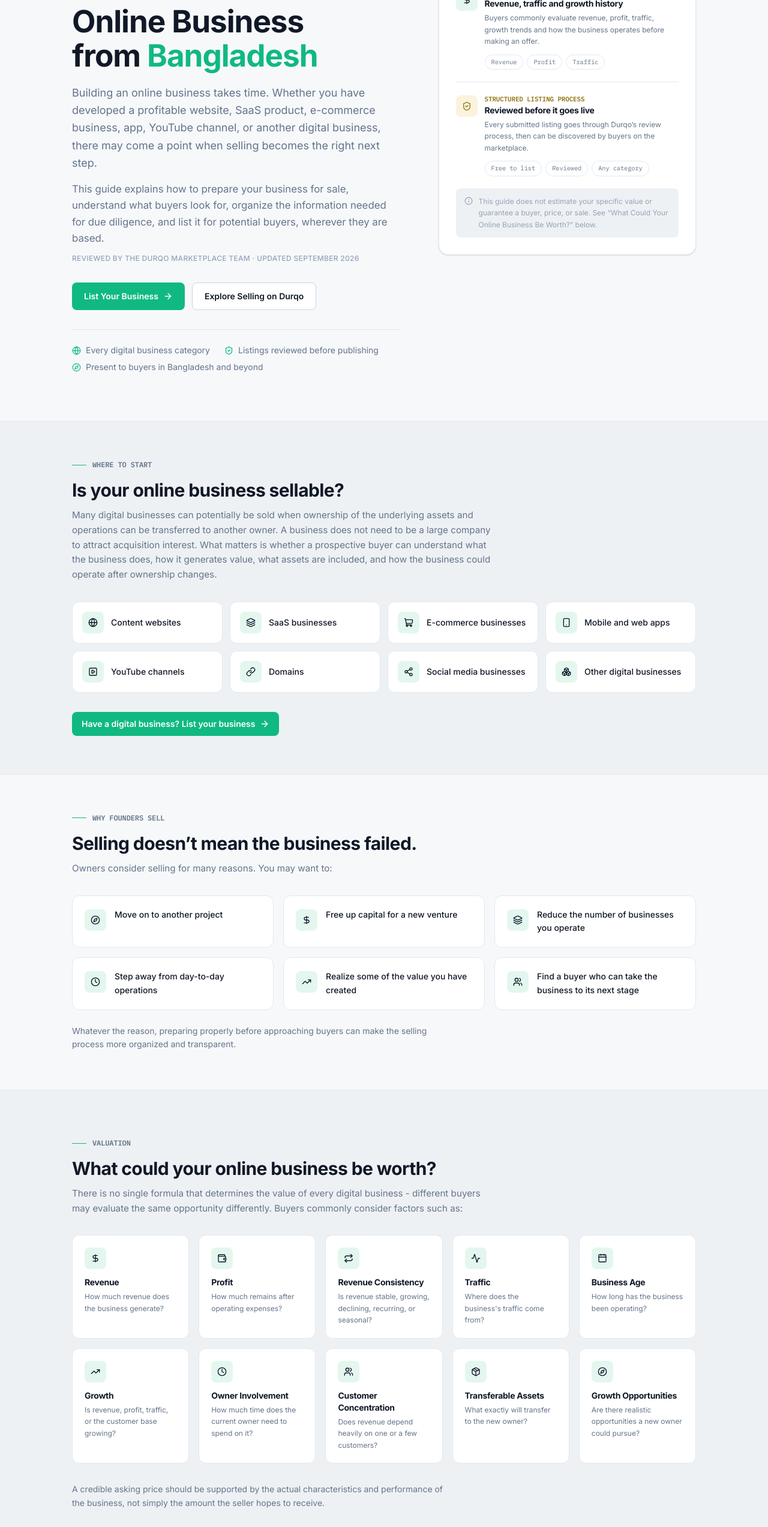
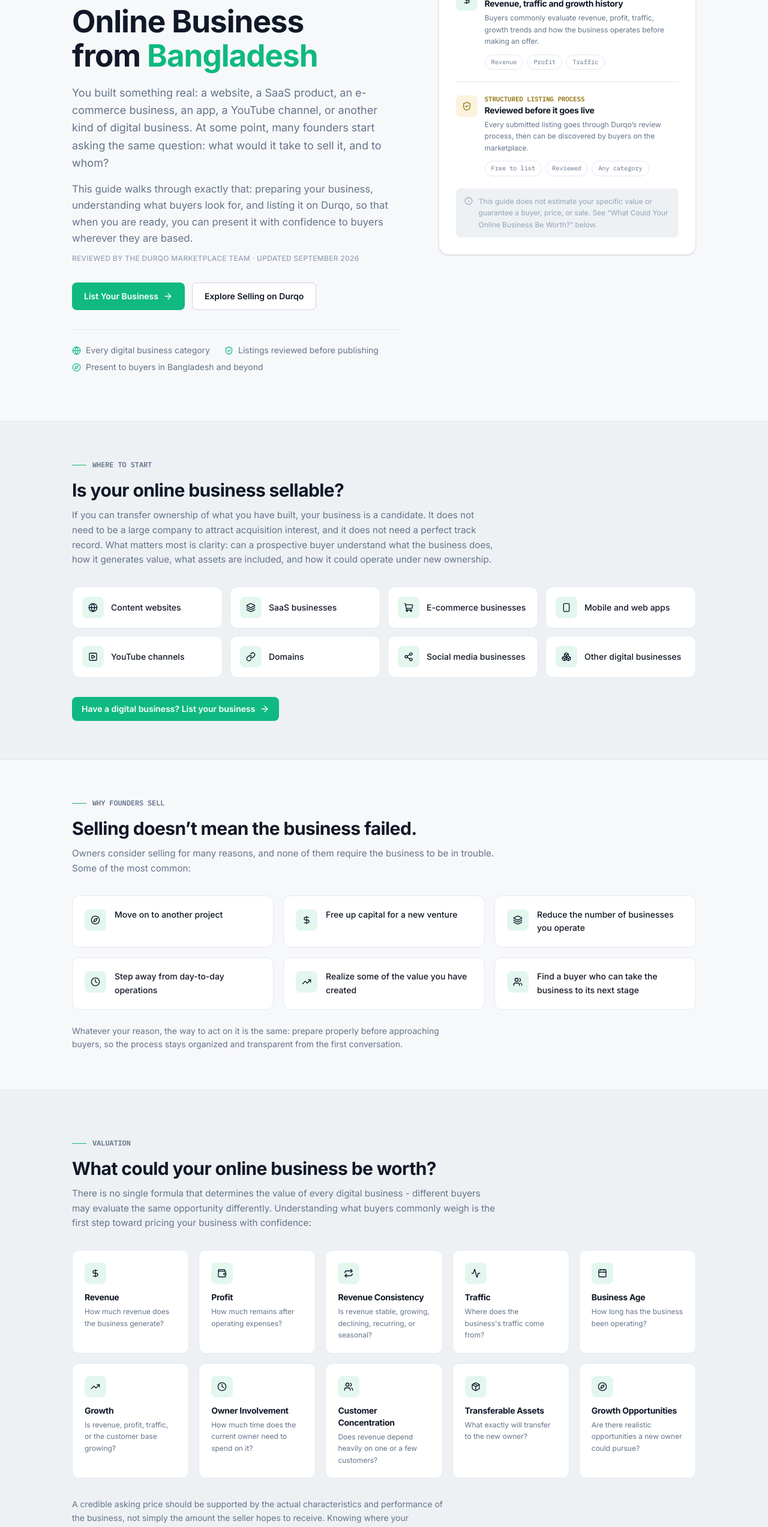
Before and after one commit to mdmanirmia/durqo-app, a Next.js app: page /sell-your-online-business-bangladesh in a window 1280 px wide. Shown: the part 234-2780 px from the top of the page at 60% size. Built offline with nearby package versions, Linux system fonts and the light colour scheme; no server answers.

Commit message:
Revise content for selling digital business guide
Updated the content to enhance clarity and engagement for potential sellers. Adjusted phrasing to emphasize the selling process and the importance of preparation.

```diff
--- a/src/app/sell-your-online-business-bangladesh/page.tsx
+++ b/src/app/sell-your-online-business-bangladesh/page.tsx
@@ -397,14 +397,14 @@ export default function SellYourOnlineBusinessBangladeshPage() {
                 </h1>
                 <div className="mt-5 flex flex-col gap-4 text-lg leading-relaxed text-ink-soft">
                   <p>
-                    Building an online business takes time. Whether you have developed a profitable website, SaaS
-                    product, e-commerce business, app, YouTube channel, or another digital business, there may come a
-                    point when selling becomes the right next step.
+                    You built something real: a website, a SaaS product, an e-commerce business, an app, a YouTube
+                    channel, or another kind of digital business. At some point, many founders start asking the same
+                    question: what would it take to sell it, and to whom?
                   </p>
                   <p className="text-[1.05rem]">
-                    This guide explains how to prepare your business for sale, understand what buyers look for,
-                    organize the information needed for due diligence, and list it for potential buyers, wherever
-                    they are based.
+                    This guide walks through exactly that: preparing your business, understanding what buyers look
+                    for, and listing it on Durqo, so that when you are ready, you can present it with confidence to
+                    buyers wherever they are based.
                   </p>
                 </div>
                 <p className="mt-3 text-xs font-medium uppercase tracking-wide text-ink-faint">
@@ -500,11 +500,11 @@ export default function SellYourOnlineBusinessBangladeshPage() {
               <DashEyebrow>Where to start</DashEyebrow>
               <h2 className="text-2xl sm:text-3xl">Is your online business sellable?</h2>
               <p className="mt-3 text-[0.95rem] leading-relaxed text-ink-soft">
-                Many digital businesses can potentially be sold when ownership of the underlying assets and operations
-                can be transferred to another owner. A business does not need to be a large company to attract
-                acquisition interest. What matters is whether a prospective buyer can understand what the business
-                does, how it generates value, what assets are included, and how the business could operate after
-                ownership changes.
+                If you can transfer ownership of what you have built, your business is a candidate. It does
+                not need to be a large company to attract acquisition interest, and it does not need a
+                perfect track record. What matters most is clarity: can a prospective buyer understand what
+                the business does, how it generates value, what assets are included, and how it could operate
+                under new ownership.
               </p>
             </div>
             <div className="grid grid-cols-2 gap-3 sm:grid-cols-4">
@@ -535,7 +535,8 @@ export default function SellYourOnlineBusinessBangladeshPage() {
               <DashEyebrow>Why founders sell</DashEyebrow>
               <h2 className="text-2xl sm:text-3xl">Selling doesn&rsquo;t mean the business failed.</h2>
               <p className="mt-3 text-[0.95rem] leading-relaxed text-ink-soft">
-                Owners consider selling for many reasons. You may want to:
+                Owners consider selling for many reasons, and none of them require the business to be in
+                trouble. Some of the most common:
               </p>
             </div>
             <div className="grid gap-4 sm:grid-cols-2 lg:grid-cols-3">
@@ -549,8 +550,8 @@ export default function SellYourOnlineBusinessBangladeshPage() {
               ))}
             </div>
             <p className="mt-6 max-w-[70ch] text-sm leading-relaxed text-ink-soft">
-              Whatever the reason, preparing properly before approaching buyers can make the selling process more
-              organized and transparent.
+              Whatever your reason, the way to act on it is the same: prepare properly before approaching
+              buyers, so the process stays organized and transparent from the first conversation.
             </p>
           </Inner>
         </Container>
@@ -565,7 +566,8 @@ export default function SellYourOnlineBusinessBangladeshPage() {
               <h2 className="text-2xl sm:text-3xl">What could your online business be worth?</h2>
               <p className="mt-3 text-[0.95rem] leading-relaxed text-ink-soft">
                 There is no single formula that determines the value of every digital business - different buyers may
-                evaluate the same opportunity differently. Buyers commonly consider factors such as:
+                evaluate the same opportunity differently. Understanding what buyers commonly weigh is the
+                first step toward pricing your business with confidence:
               </p>
             </div>
             <div className="grid gap-4 sm:grid-cols-2 lg:grid-cols-5">
@@ -581,7 +583,8 @@ export default function SellYourOnlineBusinessBangladeshPage() {
             </div>
             <p className="mt-8 max-w-[70ch] text-sm leading-relaxed text-ink-soft">
               A credible asking price should be supported by the actual characteristics and performance of the
-              business, not simply the amount the seller hopes to receive.
+              business, not simply the amount the seller hopes to receive. Knowing where your business stands
+              on these factors is what makes a listing convincing.
             </p>
           </Inner>
         </Container>
@@ -596,7 +599,8 @@ export default function SellYourOnlineBusinessBangladeshPage() {
               <h2 className="text-2xl sm:text-3xl">Think like a buyer before you list.</h2>
               <p className="mt-3 text-[0.95rem] leading-relaxed text-ink-soft">
                 Before making an offer, a serious buyer will usually want to understand both the opportunity and the
-                risks. Expect questions such as:
+                risks. Sellers who have thought through these questions in advance tend to have stronger
+                conversations with buyers:
               </p>
             </div>
             <div className="grid gap-3 sm:grid-cols-2">
@@ -610,7 +614,8 @@ export default function SellYourOnlineBusinessBangladeshPage() {
               ))}
             </div>
             <p className="mt-6 text-sm leading-relaxed text-ink-soft">
-              Preparing clear answers before listing can make conversations with prospective buyers more productive.
+              Preparing clear answers before listing can make conversations with prospective buyers more
+              productive, and shows a buyer they are dealing with a founder who knows their own business.
             </p>
           </Inner>
         </Container>
@@ -624,8 +629,9 @@ export default function SellYourOnlineBusinessBangladeshPage() {
               <DashEyebrow>Preparation</DashEyebrow>
               <h2 className="text-2xl sm:text-3xl">Prepare your business before going to market.</h2>
               <p className="mt-3 text-[0.95rem] leading-relaxed text-ink-soft">
-                Good preparation can make it easier for potential buyers to evaluate an opportunity. Before creating a
-                listing, organize the key information about your business.
+                Good preparation can make it easier for potential buyers to evaluate an opportunity, and most
+                of the work happens before you ever create a listing. Start by organizing the key information
+                about your business into these four areas.
               </p>
             </div>
             <div className="grid gap-5 sm:grid-cols-2">
@@ -660,8 +666,8 @@ export default function SellYourOnlineBusinessBangladeshPage() {
             </DashEyebrow>
             <h2 className="text-2xl text-white sm:text-3xl">Built something valuable?</h2>
             <p className="mx-auto mt-3 max-w-[56ch] text-[0.95rem] leading-relaxed text-white/70">
-              If you have built a website, SaaS product, e-commerce business, app, or another digital business, you
-              can explore listing it on Durqo and presenting the opportunity to potential buyers.
+              If you have built a website, SaaS product, e-commerce business, app, or another digital business,
+              listing it on Durqo is the way to put it in front of potential buyers, wherever they are based.
             </p>
             <div className="mt-7 flex flex-wrap justify-center gap-3">
               <TrackedCta href="/sell" cta="mid_page_primary" size="lg">
@@ -683,8 +689,8 @@ export default function SellYourOnlineBusinessBangladeshPage() {
             <DashEyebrow>Pricing</DashEyebrow>
             <h2 className="text-2xl sm:text-3xl">Set a realistic asking price.</h2>
             <p className="mt-3 text-[0.95rem] leading-relaxed text-ink-soft">
-              An unrealistic asking price can make it difficult to generate serious buyer interest. Before deciding on
-              a price, consider:
+              An unrealistic asking price can make it difficult to generate serious buyer interest, while an
+              overly cautious one can leave value on the table. Before deciding on a price, consider:
             </p>
             <ul className="mt-5 grid gap-x-8 gap-y-2.5 sm:grid-cols-2">
               {PRICE_FACTORS.map((f) => (
@@ -692,8 +698,8 @@ export default function SellYourOnlineBusinessBangladeshPage() {
               ))}
             </ul>
             <p className="mt-6 text-sm leading-relaxed text-ink-soft">
-              The objective should be to establish an asking price that you can explain and support with business
-              information.
+              The objective should be to establish an asking price that you can explain and support with
+              business information - a price you can defend is a price buyers take seriously.
             </p>
             <InfoNote>
               An asking price is not a guarantee of the final transaction price - the eventual price may depend on
@@ -720,7 +726,8 @@ export default function SellYourOnlineBusinessBangladeshPage() {
               Digital businesses differ from many traditional businesses because their operations and assets are not
               always tied to one physical location. A digital business built in Bangladesh may therefore potentially
               attract buyers from other countries, including those interested in established websites, profitable
-              SaaS businesses, e-commerce operations, apps, content businesses, and other digital assets.
+              SaaS businesses, e-commerce operations, apps, content businesses, and other digital assets - your
+              location does not have to limit who sees your listing.
             </p>
             <InfoNote>
               Presenting a business through a marketplace can give sellers an opportunity to make their listing
@@ -737,6 +744,9 @@ export default function SellYourOnlineBusinessBangladeshPage() {
             <div className="mb-10 max-w-[70ch]">
               <DashEyebrow>The process</DashEyebrow>
               <h2 className="text-2xl sm:text-3xl">How selling on Durqo works.</h2>
+              <p className="mt-3 text-[0.95rem] leading-relaxed text-ink-soft">
+                From your first listing to a completed transfer, each step follows a defined process.
+              </p>
             </div>
             <div className="flex flex-col gap-8">
               {SELLING_STEPS.map(({ n, icon: Icon, title, body, link }, i) => (
@@ -783,9 +793,10 @@ export default function SellYourOnlineBusinessBangladeshPage() {
             <DashEyebrow>Trust</DashEyebrow>
             <h2 className="text-2xl sm:text-3xl">Give buyers information they can evaluate.</h2>
             <p className="mt-3 text-[0.95rem] leading-relaxed text-ink-soft">
-              Trust is particularly important when buying a digital business. A strong listing should clearly
-              distinguish between information that can be supported and information that is simply provided by the
-              seller. Where applicable, Durqo may provide verification or review features for certain information.
+              Trust is particularly important when buying a digital business, and it is something a seller can
+              actively build rather than simply hope for. A strong listing should clearly distinguish between
+              information that can be supported and information that is simply provided by the seller. Where
+              applicable, Durqo may provide verification or review features for certain information.
             </p>
             <p className="mt-4 text-sm font-semibold text-ink">
               Sellers should provide accurate information and should never intentionally misrepresent:
@@ -798,7 +809,8 @@ export default function SellYourOnlineBusinessBangladeshPage() {
               ))}
             </div>
             <p className="mt-5 text-sm leading-relaxed text-ink-soft">
-              A transparent listing can help prospective buyers evaluate an opportunity more effectively.
+              A transparent listing can help prospective buyers evaluate an opportunity more effectively, and it
+              is often what separates a listing that gets serious attention from one that does not.
             </p>
           </Inner>
         </Container>
@@ -811,10 +823,10 @@ export default function SellYourOnlineBusinessBangladeshPage() {
             <DashEyebrow>Selling from Bangladesh</DashEyebrow>
             <h2 className="text-2xl sm:text-3xl">Selling a digital business from Bangladesh.</h2>
             <p className="mt-3 text-[0.95rem] leading-relaxed text-ink-soft">
-              Durqo supports digital entrepreneurs in Bangladesh who want to participate in the digital-business
-              marketplace. Review the current Durqo information on supported transaction methods, BDT-related
-              payment or payout options, verification requirements, and any transaction limitations before
-              proceeding.
+              Being based in Bangladesh does not have to complicate selling a digital business. Durqo supports
+              digital entrepreneurs in Bangladesh who want to participate in the digital-business marketplace.
+              Review the current Durqo information on supported transaction methods, BDT-related payment or
+              payout options, verification requirements, and any transaction limitations before proceeding.
             </p>
             <Link
               href="/buy-and-sell-digital-businesses-in-bdt"
@@ -843,7 +855,8 @@ export default function SellYourOnlineBusinessBangladeshPage() {
               <DashEyebrow>Before you list</DashEyebrow>
               <h2 className="text-2xl sm:text-3xl">Seller checklist.</h2>
               <p className="mt-3 text-[0.95rem] leading-relaxed text-ink-soft">
-                Before listing your business, make sure you can clearly explain:
+                A quick way to check if you are ready: before listing your business, make sure you can clearly
+                explain each of the following.
               </p>
             </div>
             <ul className="grid gap-3 sm:grid-cols-2">
@@ -890,9 +903,9 @@ export default function SellYourOnlineBusinessBangladeshPage() {
           <Inner className="max-w-[700px] text-center">
             <h2 className="text-2xl sm:text-3xl">Built the business. Ready for what comes next?</h2>
             <p className="mx-auto mt-3 max-w-[54ch] text-sm text-white/70">
-              If you are considering selling your digital business, start by presenting the opportunity clearly.
-              Create your Durqo listing, provide the relevant business information, and make your business available
-              for potential buyers to discover.
+              If you are considering selling your digital business, the next step is simple: present the
+              opportunity clearly. Create your Durqo listing, provide the relevant business information, and
+              make your business available for potential buyers to discover.
             </p>
             <div className="mt-7 flex flex-wrap justify-center gap-3">
               <TrackedCta href="/sell" cta="final_primary" size="lg">
```
